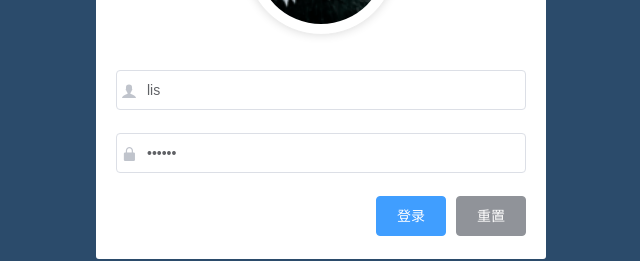
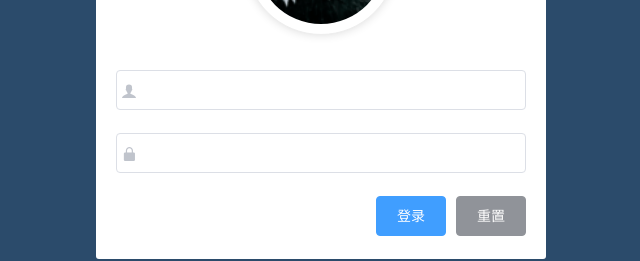
Before and after one commit to glede-u/vue-shop, a Vue app: page /#/login in a window 1280 px wide. Shown: the part 291-552 px from the top of the page, without its empty margins (319-959 px from the left). Built offline with nearby package versions, Linux system fonts and the light colour scheme.

Commit message:
login修改

```diff
--- a/src/components/login.vue
+++ b/src/components/login.vue
@@ -32,8 +32,8 @@ export default {
   data() {
     return {
       loginForm:{
-        username:'lis',
-        password:'000000'
+        username:'',
+        password:''
       },
       loginRules:{
         username:[
```
